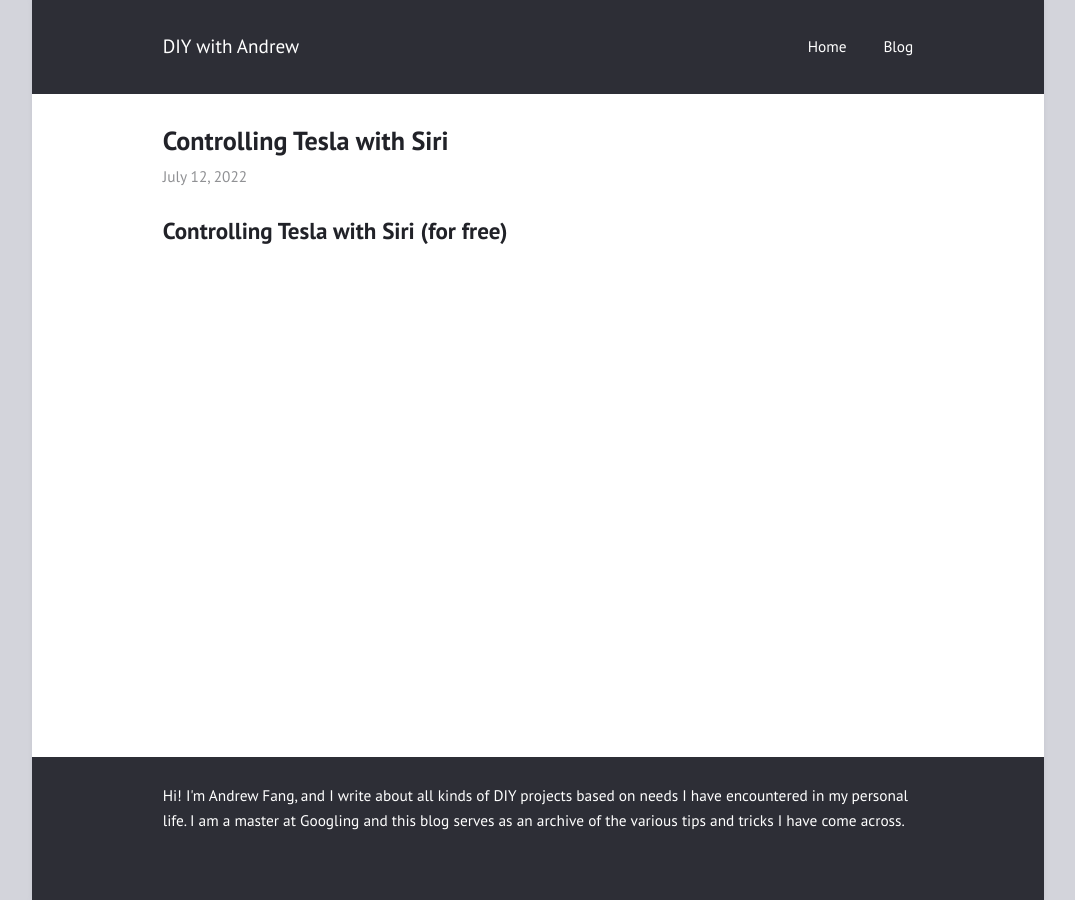
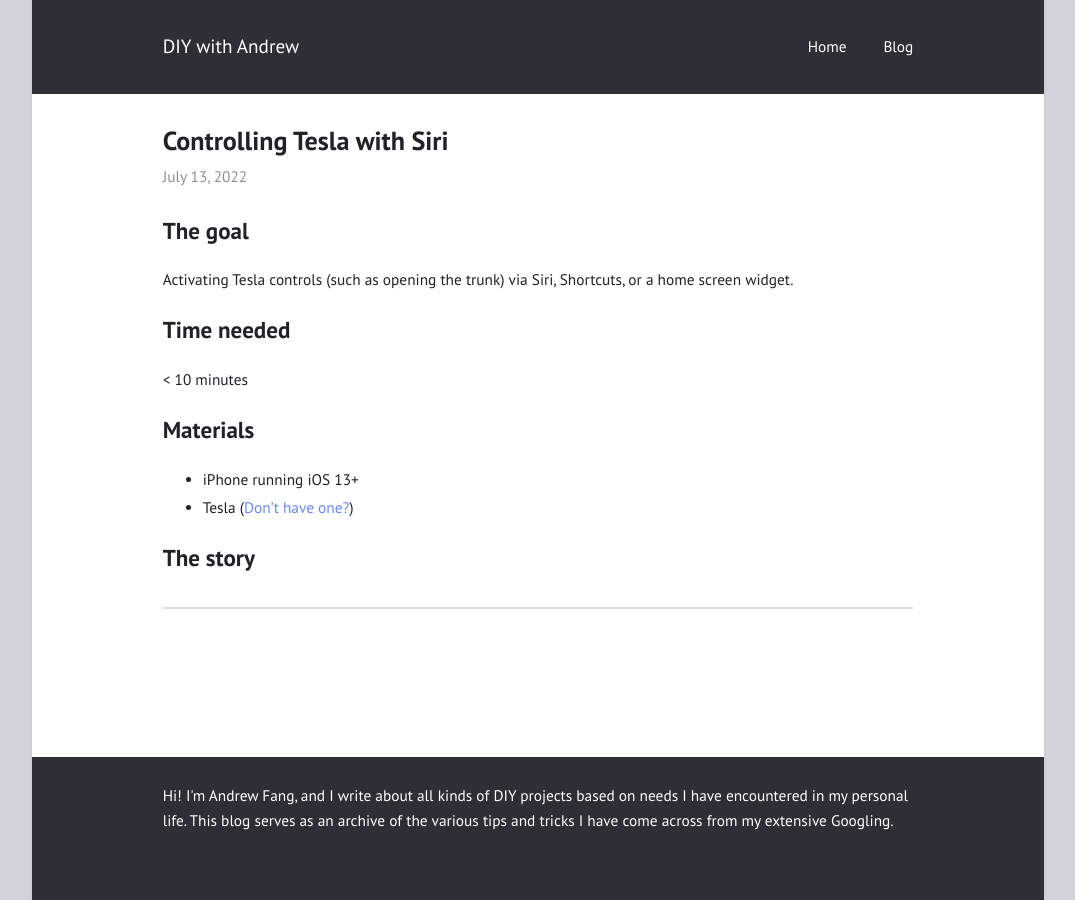
Before and after one commit to andrewfang/blog, a Jekyll site: the page built from _posts/2022-07-12-controlling-tesla-with-siri.markdown, in a window 1280 px wide. Shown: the whole page, without its empty margins (102-1177 px from the left). Built offline with Jekyll 4.4.1, drawn with Linux system fonts in a browser that asks for light colours; comment, search, counter and statistics services are not loaded.

Commit message:
Attempt at showing isso comments

```diff
--- a/_config.yml
+++ b/_config.yml
@@ -1,10 +1,10 @@
 title: "DIY with Andrew"
 author: "Andrew Fang"
 description: >- # this means to ignore newlines until "baseurl:"
-  Hi! I'm Andrew Fang, and I write about all kinds of DIY projects based on needs I have encountered in my personal life. I am a master at Googling and this blog serves as an archive of the various tips and tricks I have come across.
+  Hi! I'm Andrew Fang, and I write about all kinds of DIY projects based on needs I have encountered in my personal life. This blog serves as an archive of the various tips and tricks I have come across from my extensive Googling.
 permalink: /:title/
 lang: "en"
-excerpt_separator: "\n\n\n"
+excerpt_separator: "<!--more-->"
 date_format: "%B %d, %Y"
 email: blog@andrewbfang.com
 
@@ -29,11 +29,12 @@
   - {title: Home, icon: globe, url: "https://andrewbfang.com"}
   - {title: Mail, icon: envelope, url: "mailto:blog@andrewbfang.com"}
   - {title: Github, icon: github, url: "https://github.com/andrewfang"}
+  - {title: LinkedIn, icon: linkedin, url: "https://linkedin.com/in/andrewbfang"}
   - {title: Subscribe, icon: rss, url: "/feed.xml"}
 
 comments:
- disqus_shortname: "afang"    # see https://disqus.com/
-#  isso_domain: ""         # see https://posativ.org/isso/
+#  disqus_shortname: "afang"    # see https://disqus.com/
+  isso_domain: "isso.andrewbfang.com"         # see https://posativ.org/isso/
 
 plugins:
  - jekyll-feed
--- a/_includes/comments.html
+++ /dev/null
@@ -1,19 +0,0 @@
-<div id="disqus_thread"></div>
-<script>
-    /**
-    *  RECOMMENDED CONFIGURATION VARIABLES: EDIT AND UNCOMMENT THE SECTION BELOW TO INSERT DYNAMIC VALUES FROM YOUR PLATFORM OR CMS.
-    *  LEARN WHY DEFINING THESE VARIABLES IS IMPORTANT: https://disqus.com/admin/universalcode/#configuration-variables    */
-    /*
-    var disqus_config = function () {
-    this.page.url = PAGE_URL;  // Replace PAGE_URL with your page's canonical URL variable
-    this.page.identifier = PAGE_IDENTIFIER; // Replace PAGE_IDENTIFIER with your page's unique identifier variable
-    };
-    */
-    (function() { // DON'T EDIT BELOW THIS LINE
-    var d = document, s = d.createElement('script');
-    s.src = 'https://afang.disqus.com/embed.js';
-    s.setAttribute('data-timestamp', +new Date());
-    (d.head || d.body).appendChild(s);
-    })();
-</script>
-<noscript>Please enable JavaScript to view the <a href="https://disqus.com/?ref_noscript">comments powered by Disqus.</a></noscript>
--- a/_layouts/post.html
+++ b/_layouts/post.html
@@ -5,10 +5,9 @@
 <article>
   {% include meta.html post=page %}
   {{ content }}
-  {% if page.comments != false and site.comments.isso or site.comments.disqus %}
+  {% if page.comments != false %}
     <hr>
     {% if site.comments.isso_domain %}<div id="isso-thread"></div>{% endif %}
-    {% if site.comments.disqus_shortname %}<div id="disqus_thread"></div>{% endif %}
     <noscript>Please enable JavaScript to view comments.</noscript>
   {% endif %}
 </article>
--- a/_posts/2022-07-10-my-new-blog.markdown
+++ b/_posts/2022-07-10-my-new-blog.markdown
@@ -6,7 +6,7 @@
 ---
 
 This blog series is a new journey in which I will document do-it-yourself projects that I have taken on. I will do my best to document each venture with the materials and time needed. Most of these projects should require no prior knowledge, and many are a result of me scouring the depths of Google to find solutions to my unique problems.
-
+<!--more-->
 At first, I will be able to write more frequently, as I have a backlog of adventures that have been undocumented. After that, we'll have to see what life throws at me.
 
 Hope you find these useful and inspiring!
--- a/_posts/2022-07-11-controlling-tesla-with-siri.markdown
+++ /dev/null
@@ -1,10 +0,0 @@
----
-layout: post
-title:  "Controlling Tesla with Siri"
-date:   2022-07-11 18:55:42 -0700
-categories: tesla siri shortcuts
----
-
-# Controlling Tesla with Siri (for free)
-
-{% include comments.html %}
--- /dev/null
+++ b/_posts/2022-07-12-controlling-tesla-with-siri.markdown
@@ -0,0 +1,20 @@
+---
+layout: post
+title:  "Controlling Tesla with Siri"
+date:   2022-07-12 18:55:42 -0700
+comments: true
+categories: tesla siri shortcuts
+---
+
+## The goal
+Activating Tesla controls (such as opening the trunk) via Siri, Shortcuts, or a home screen widget.
+<!--more-->
+
+## Time needed
+< 10 minutes
+
+## Materials
++ iPhone running iOS 13+
++ Tesla ([Don't have one?](https://ts.la/andrew11282))
+
+## The story
```
